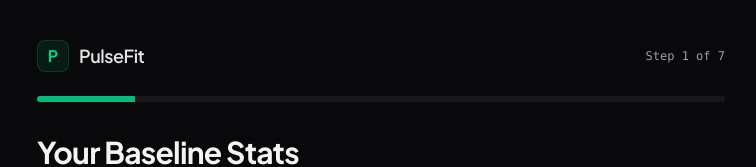
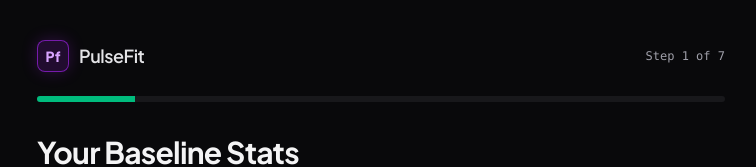
Before and after one commit to alanalodha-lab/rep01, a React (Vite) app: page / in a window 1280 px wide. Shown: the top 167 px of the page, without its empty margins (259-1015 px from the left). Built offline with nearby package versions, Linux system fonts and the light colour scheme.

Commit message:
style: update onboarding logo to neon violet Pf monogram

```diff
--- a/src/components/Onboarding.tsx
+++ b/src/components/Onboarding.tsx
@@ -175,8 +175,8 @@ export const Onboarding: React.FC<OnboardingProps> = ({ onComplete }) => {
       <div>
         <div className="flex items-center justify-between mb-6">
           <div className="flex items-center gap-2.5">
-            <div className="w-8 h-8 rounded-lg bg-emerald-500/10 border border-emerald-500/20 flex items-center justify-center text-emerald-400 font-bold">
-              P
+            <div className="w-8 h-8 rounded-lg bg-[#B026FF]/15 border border-[#B026FF]/60 flex items-center justify-center text-[#D8A5FF] font-extrabold text-sm shadow-[0_0_16px_rgba(176,38,255,0.22)]">
+              Pf
             </div>
             <span className="font-semibold text-zinc-200 tracking-tight text-lg">
               PulseFit
```
